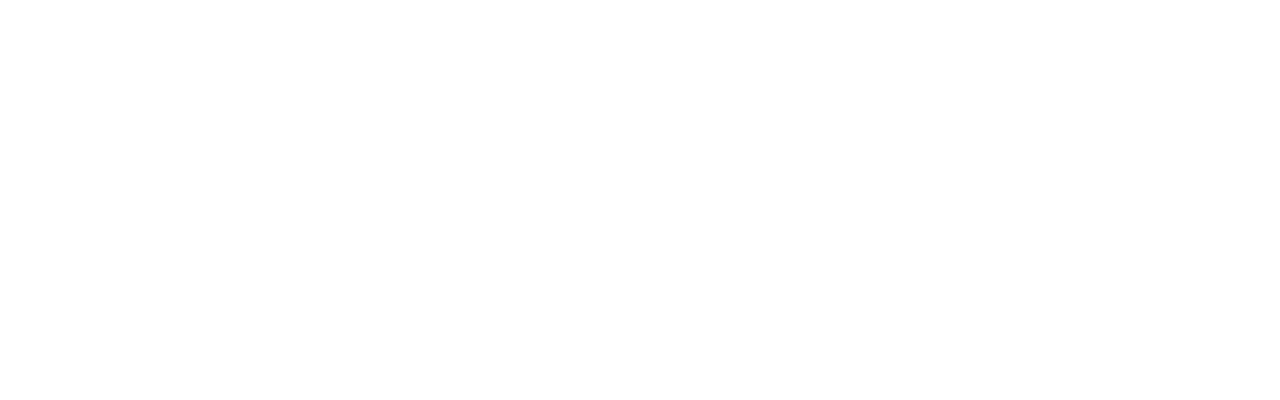
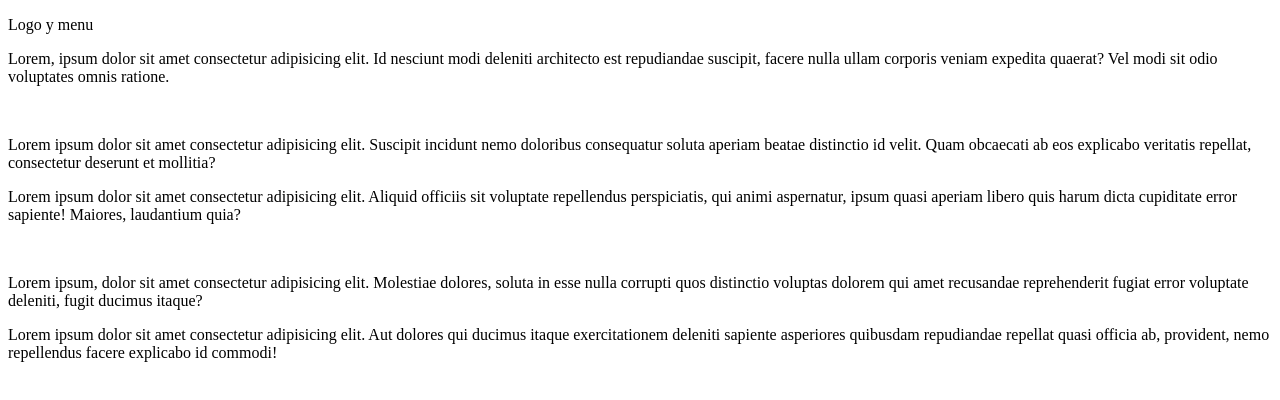
Before and after one commit to JulianaGnzz/Portfolio, a plain HTML site: page index.html in a window 1280 px wide. Drawn offline with Linux system fonts and the light colour scheme.

Commit message:
Analisis de la pagina, division de secciones

```diff
--- a/index.html
+++ b/index.html
@@ -6,6 +6,31 @@
     <title>Document</title>
 </head>
 <body>
+    <header><p>Logo y menu</p></header><!--Cabecera-->
+    <main>
+        <section><!--imagen y presentacion-->
+        <p>Lorem, ipsum dolor sit amet consectetur adipisicing elit. Id nesciunt modi deleniti architecto est repudiandae suscipit, facere nulla ullam corporis veniam expedita quaerat? Vel modi sit odio voluptates omnis ratione.</p>
+        <img src="" alt="">
+        </section>
 
+        <section><!--Descrpcion propia-->
+        <p>Lorem ipsum dolor sit amet consectetur adipisicing elit. Suscipit incidunt nemo doloribus consequatur soluta aperiam beatae distinctio id velit. Quam obcaecati ab eos explicabo veritatis repellat, consectetur deserunt et mollitia?</p>
+        </section>
+
+        <section><!--Porfolio con galeria de imagenes-->
+        <p>Lorem ipsum dolor sit amet consectetur adipisicing elit. Aliquid officiis sit voluptate repellendus perspiciatis, qui animi aspernatur, ipsum quasi aperiam libero quis harum dicta cupiditate error sapiente! Maiores, laudantium quia?</p>
+        <img src="" alt="">
+        </section>
+
+        <section><!--Presupuestos-->
+        <p>Lorem ipsum, dolor sit amet consectetur adipisicing elit. Molestiae dolores, soluta in esse nulla corrupti quos distinctio voluptas dolorem qui amet recusandae reprehenderit fugiat error voluptate deleniti, fugit ducimus itaque?</p>
+        </section>
+
+
+    </main>
+
+    <footer><!--Contacto-->
+        <p>Lorem ipsum dolor sit amet consectetur adipisicing elit. Aut dolores qui ducimus itaque exercitationem deleniti sapiente asperiores quibusdam repudiandae repellat quasi officia ab, provident, nemo repellendus facere explicabo id commodi!</p>
+    </footer>
 </body>
 </html>
```
